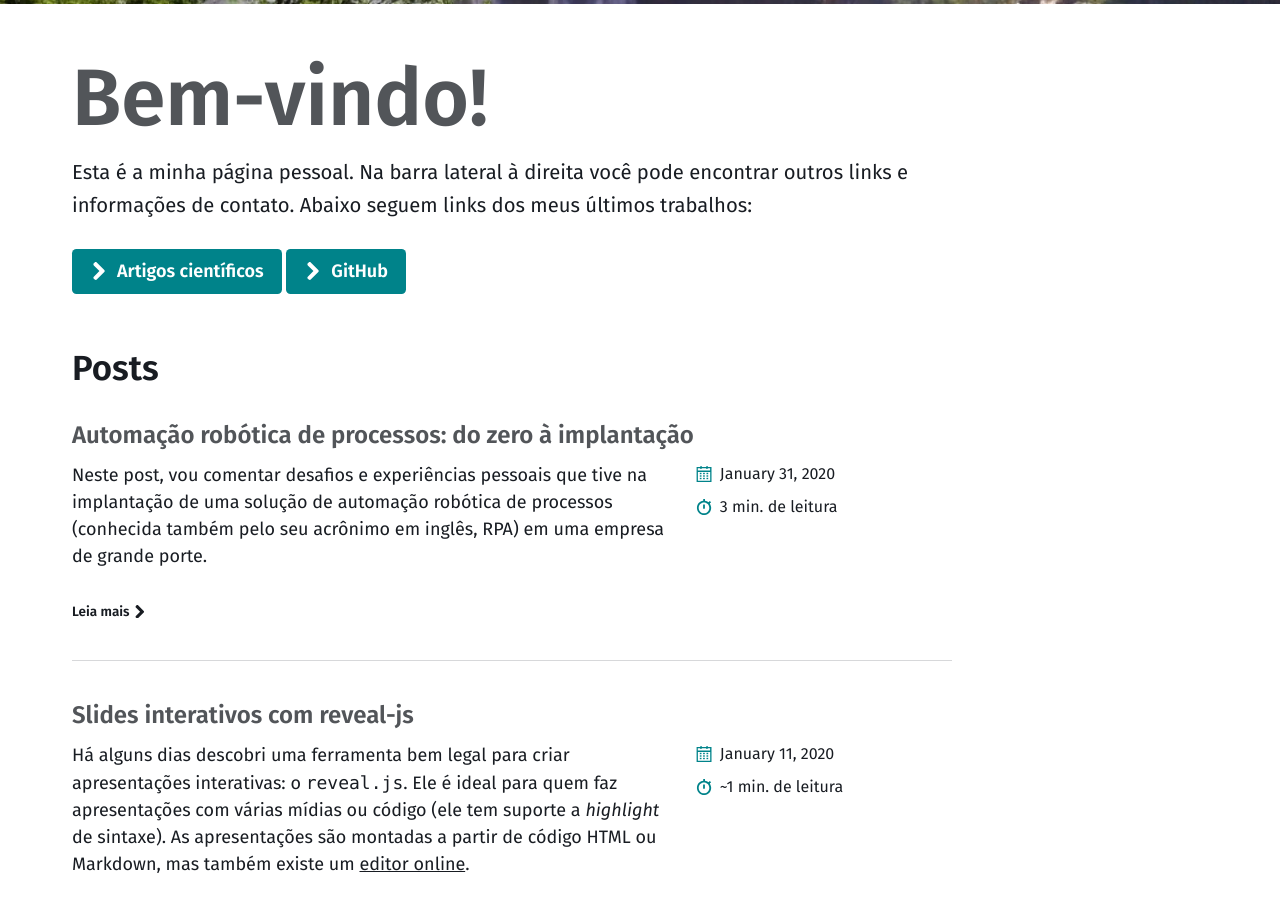
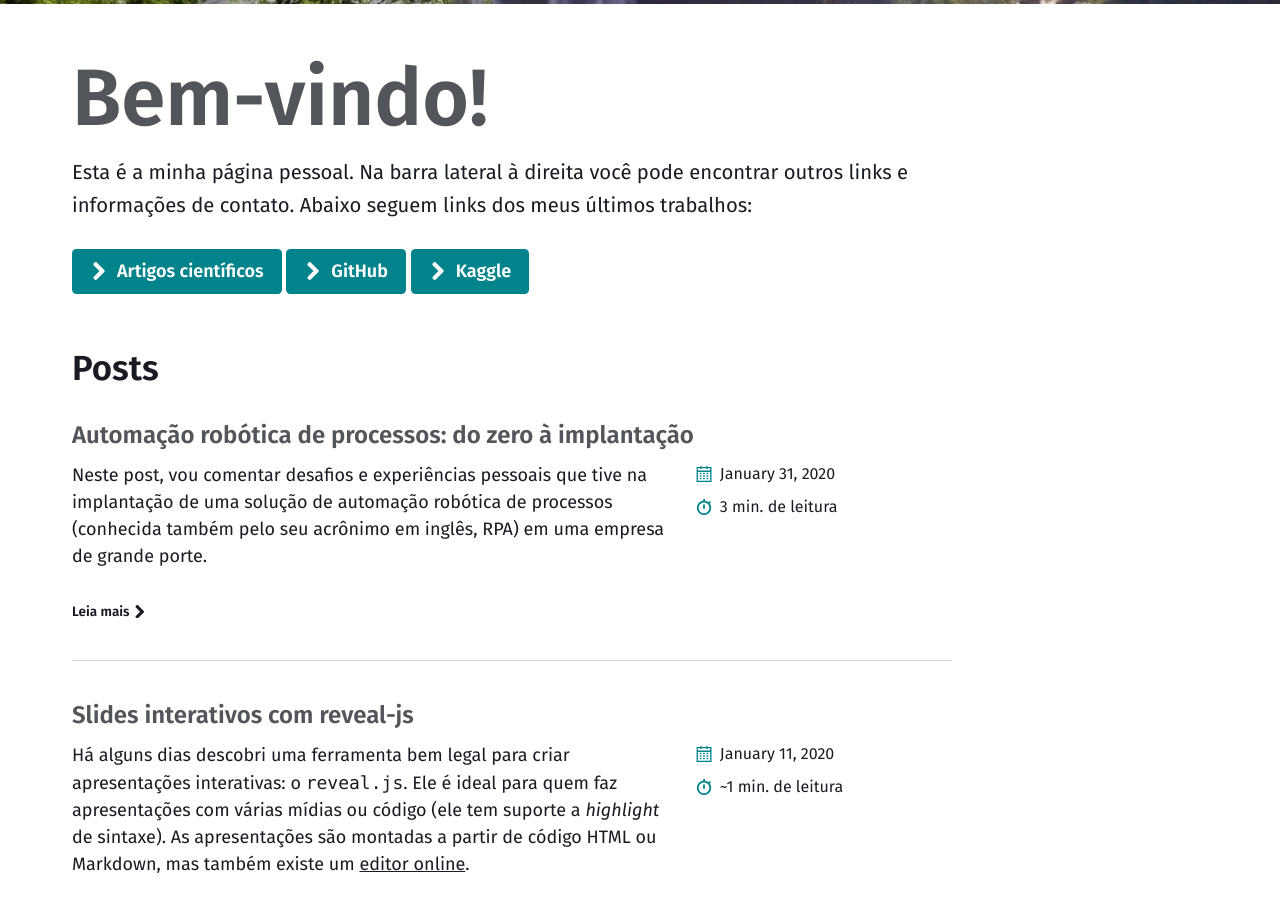
Before and after one commit to angelosalton/angelosalton.github.io, a Jekyll site: the page built from index.html, in a window 1280 px wide and 900 px high, scrolled down 490 px. Built offline with Jekyll 4.4.1, drawn with Linux system fonts in a browser that asks for light colours; the list of posts is cut into pages by our own code; comment, search, counter and statistics services are not loaded; a style sheet for code colours, icons or effects is not loaded.

```diff
--- a/index.html
+++ b/index.html
@@ -15,4 +15,7 @@
   - label: "GitHub"
     icon: arrow-right
     url: "https://github.com/angelosalton"
+  - label: "Kaggle"
+    icon: arrow-right
+    url: "https://www.kaggle.com/salton1"
 ---
```
